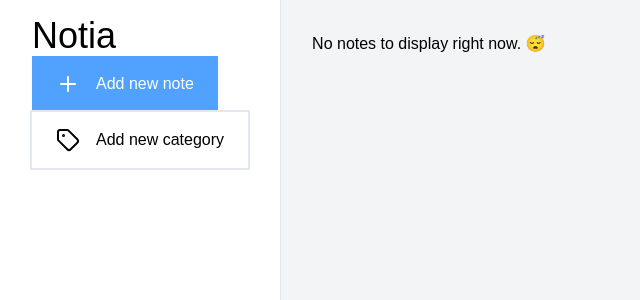
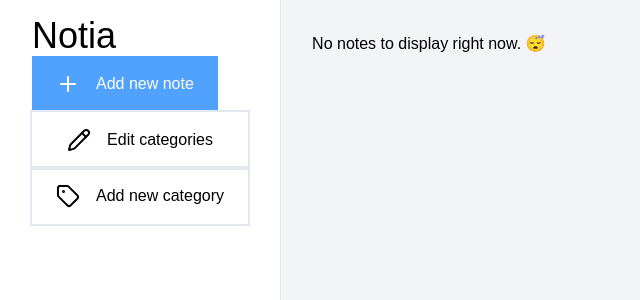
Before and after one commit to Klrfl/notia, a Svelte app: page / in a window 1280 px wide. Shown: the top 300 px of the page, without its empty margins (0-640 px from the left). Built offline with nearby package versions, Linux system fonts and the light colour scheme.

Commit message:
refactor: refactor category buttons to prepare filter by category

```diff
--- a/src/App.svelte
+++ b/src/App.svelte
@@ -7,7 +7,7 @@
   import Dialog from "./lib/ui/Dialog.svelte"
   import Button from "./lib/ui/Button.svelte"
   import Input from "./lib/ui/Input.svelte"
-  import { Plus, Tag } from "lucide-svelte"
+  import { Pencil, Plus, Tag } from "lucide-svelte"
   import { onMount } from "svelte"
   import { openDB } from "./shared/db.svelte"
 
@@ -143,6 +143,12 @@
     })
   }
 
+  let isEditingCategory = $state(false)
+
+  const toggleEditCategory = (s: boolean) => {
+    isEditingCategory = !isEditingCategory
+  }
+
   const editCategory = (id: NoteCategory["id"], name: NoteCategory["name"]) => {
     const newCategory = { id, name }
 
@@ -192,8 +198,10 @@
         {#each noteCategories as category (category.id)}
           <NoteCategoryItem
             {category}
+            showEditButton={isEditingCategory}
             categoryEdited={editCategory}
             categoryDeleted={deleteCategory}
+            toggleCategoryFilter={(id) => console.log(id)}
           />
         {/each}
       </menu>
@@ -201,6 +209,15 @@
       <Button icon variant="outline" onclick={() => (isAddingCategory = true)}>
         <Tag />
         Add new category
+      </Button>
+
+      <Button
+        icon
+        variant="outline"
+        onclick={() => toggleEditCategory(isEditingCategory)}
+      >
+        <Pencil />
+        Edit categories
       </Button>
 
       <Dialog bind:isOpen={isAddingCategory} heading="Add new category">
--- a/src/lib/NoteCategoryItem.svelte
+++ b/src/lib/NoteCategoryItem.svelte
@@ -6,21 +6,43 @@
   import Dialog from "./ui/Dialog.svelte"
 
   interface Props {
+    showEditButton: boolean
     category: NoteCategory
     categoryEdited: (
       id: NoteCategory["id"],
       newName: NoteCategory["name"]
     ) => void
     categoryDeleted: (id: NoteCategory["id"]) => void
+    toggleCategoryFilter: (id: NoteCategory["id"]) => void
   }
 
-  const { category, categoryEdited, categoryDeleted }: Props = $props()
+  const {
+    category,
+    showEditButton,
+    categoryEdited,
+    categoryDeleted,
+    toggleCategoryFilter,
+  }: Props = $props()
 
   let newCategory = $state(category.name)
   let isEditing = $state(false)
 </script>
 
 <li class="hover:bg-gray-200/70 flex justify-between group">
+  {#if !showEditButton}
+    <Button
+      variant="none"
+      icon
+      onclick={() => toggleCategoryFilter(category.id)}
+      class="w-full text-gray-700 flex gap-2 justify-start"
+      size="sm"
+    >
+      <div>
+        <Tag />
+      </div>
+      {category.name}
+    </Button>
+  {:else}
     <Button
       variant="none"
       icon
@@ -29,12 +51,11 @@
       size="sm"
     >
       <div>
-      <Pencil class="hidden group-hover:block" />
-      <Tag class="block group-hover:hidden" />
+        <Pencil />
       </div>
-
       {category.name}
     </Button>
+  {/if}
 
   <Dialog bind:isOpen={isEditing} heading="Edit category name">
     <form
--- a/src/lib/NoteEdit.svelte
+++ b/src/lib/NoteEdit.svelte
@@ -16,7 +16,7 @@
 
   const { editedNote = $bindable(), editNote }: Props = $props()
 
-  let categories = $state<NoteCategory[]>([])
+  let categories: NoteCategory[] = $state([])
 
   onMount(async () => {
     const db = await openDB()
```
Lines whose indentation alone changed are shown as unchanged.
